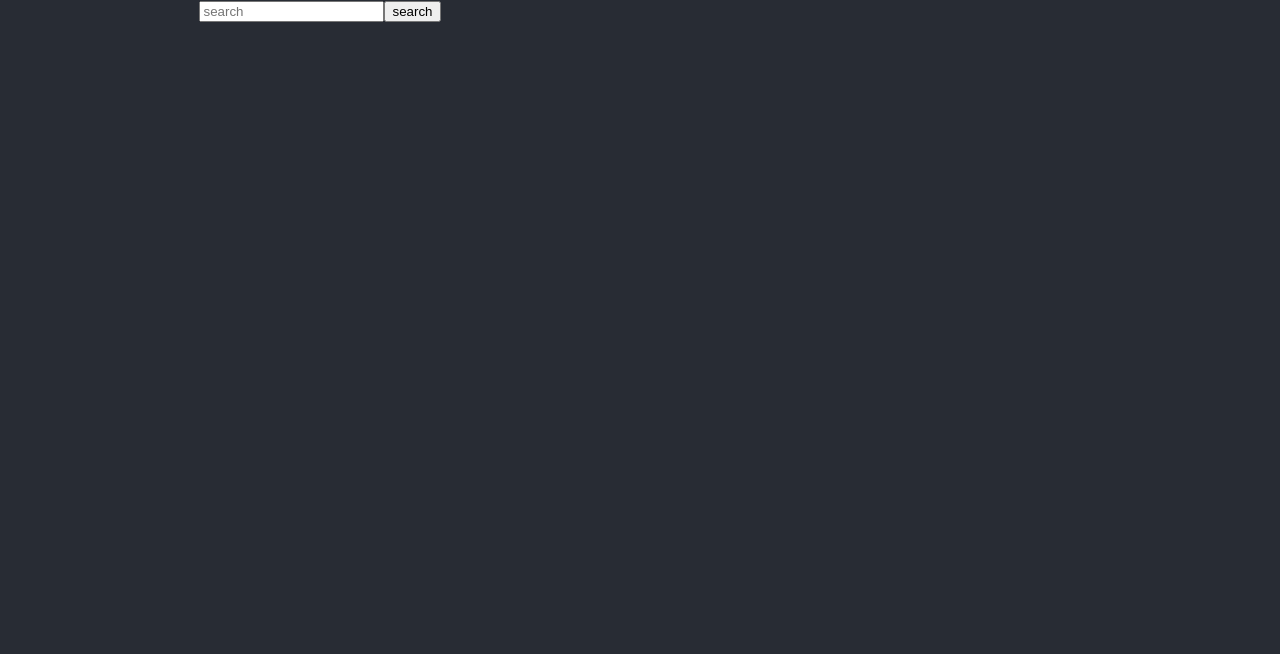
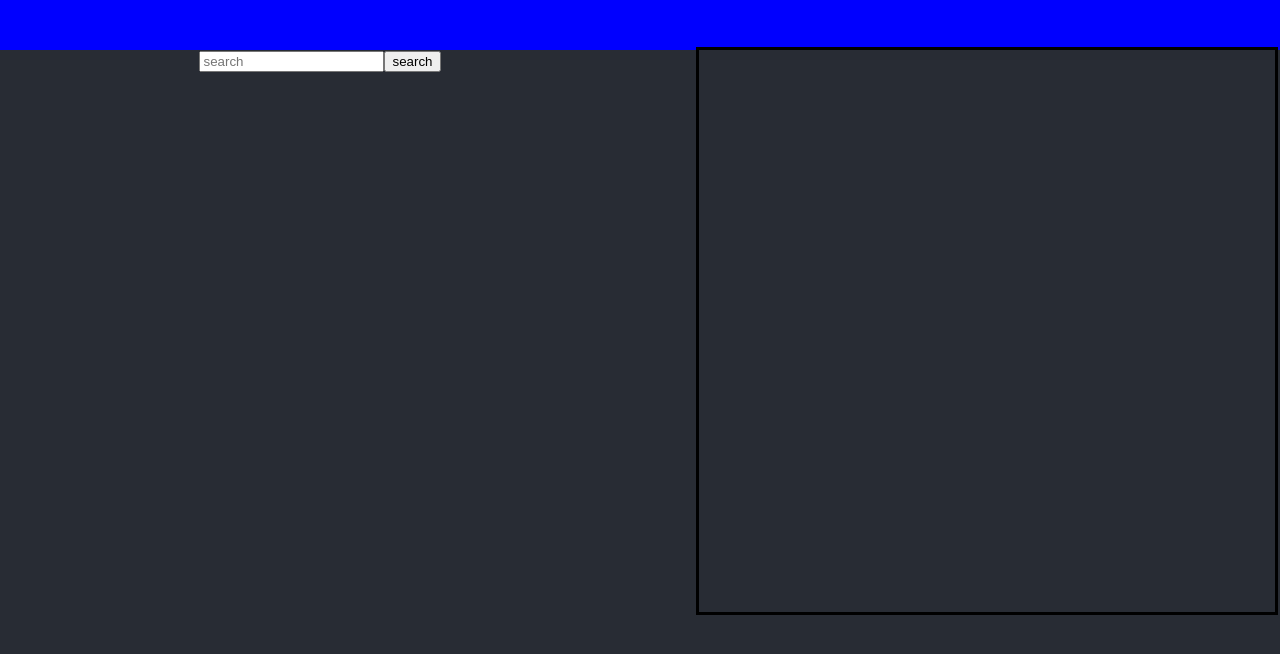
Before and after one commit to acarlson99/debatabase, a React (Create React App) app in the folder frontend/: page / in a window 1280 px wide. Shown: the top 654 px of the page. Built offline with nearby package versions, Linux system fonts and the light colour scheme.

Commit message:
Added top bar

```diff
--- a/frontend/src/App.css
+++ b/frontend/src/App.css
@@ -53,7 +53,11 @@
 }
 
 .ArticleSidebar {
-  width: 50%;
+  width: 45%;
+  margin-left: auto;
+  margin-right: 5px;
+
+  outline: 3px solid black;
 }
 
 .Article {
@@ -72,3 +76,9 @@
   user-select: none; /* Non-prefixed version, currently
                                 supported by Chrome, Edge, Opera and Firefox */
 }
+
+.TopBar {
+  height: 50px;
+  background-color: blue;
+  width: 100%;
+}
--- a/frontend/src/App.js
+++ b/frontend/src/App.js
@@ -5,6 +5,7 @@ import React, { useState } from "react";
 import ArticleSearch from "./components/ArticleSearch";
 import ArticleSidebar from "./components/ArticleSidebar";
 import { ArticleListProvider } from "./contexts/ArticleList";
+import TopBar from "./components/TopBar";
 import "./App.css";
 
 /*
@@ -16,19 +17,17 @@ function App() {
 
   return (
     <div className="App">
-      <header className="App-header rowC">
-        <ArticleListProvider value={{ articles: articles, setArticles: setArticles }}>
-          <ArticleSearch />
-          <ArticleSidebar />
-        </ArticleListProvider>
-        {/* <div className="Post-div">
-          <PostTag />
-          <PostArticle />
+      <header className="App-header">
+        <TopBar />
+        <div className="articleBody rowC">
+          {/* TODO: fix height */}
+          <ArticleListProvider
+            value={{ articles: articles, setArticles: setArticles }}
+          >
+            <ArticleSearch />
+            <ArticleSidebar />
+          </ArticleListProvider>
         </div>
-        <div className="List-div">
-          <QueryServer searchType="tag" />
-          <QueryServer searchType="article" />
-        </div> */}
       </header>
     </div>
   );
--- /dev/null
+++ b/frontend/src/components/TopBar.js
@@ -0,0 +1,7 @@
+import React from "react";
+import "../App.css";
+
+const TopBar = () => {
+  return <div className="TopBar" />;
+};
+export default TopBar;
```
